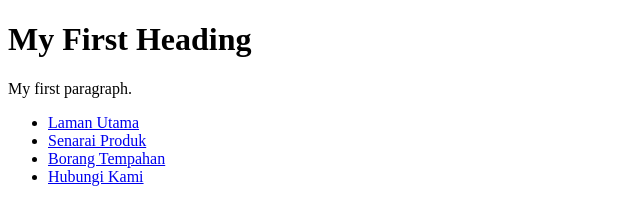
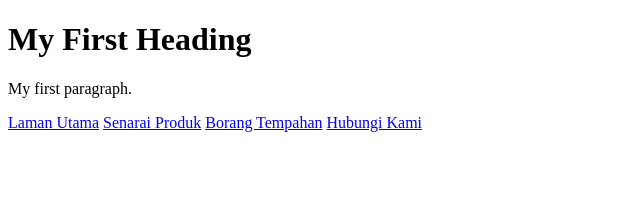
Before and after one commit to IntanNuraudhatul/BuatMenu, a plain HTML site: page index.html in a window 1280 px wide. Shown: the whole page, without its empty margins (0-640 px from the left). Drawn offline with Linux system fonts and the light colour scheme.

Commit message:
menu baru

```diff
--- a/index.html
+++ b/index.html
@@ -1,19 +1,45 @@
 <!DOCTYPE html>
-<html>
+<html lang="en">
+
 <head>
-<title>Page Title</title>
+    <meta charset="UTF-8">
+    <meta http-equiv="X-UA-Compatible" content="IE=edge">
+    <meta name="viewport" content="width=device-width, initial-scale=1.0">
+    <title>Document</title>
+    <title>Page Title</title>
+    <style>
+        .menu_ul {
+            list-style-type: none;
+            margin: 0;
+            padding: 0;
+        }
+
+        .menu_ul li {
+            display: inline
+        }
+
+        .menu_ul a:hover {
+            background-color: hotpink;
+        }
+    </style>
+
 </head>
+
 <body>
 
-<h1>My First Heading</h1>
-<p>My first paragraph.</p>
+    <h1>My First Heading</h1>
+    <p>My first paragraph.</p>
 
-<ul>
-    <li><a href="#utama">Laman Utama</a></li>
-    <li><a href="#produk">Senarai Produk</a></li>
-    <li><a href="#tempah">Borang Tempahan</a></li>
-    <li><a href="#hubungi">Hubungi Kami</a></li>
-</ul>
+
+    <ul class="menu_ul">
+        <li class="menu_ul li"><a href="#utama">Laman Utama</a></li>
+        <li class="menu_ul li"><a href="#produk">Senarai Produk</a></li>
+        <li class="menu_ul li"><a href="#tempah">Borang Tempahan</a></li>
+        <li class="menu_ul li"><a href="#hubungi">Hubungi Kami</a></li>
+    </ul>
+
+
 
 </body>
+
 </html>
```
